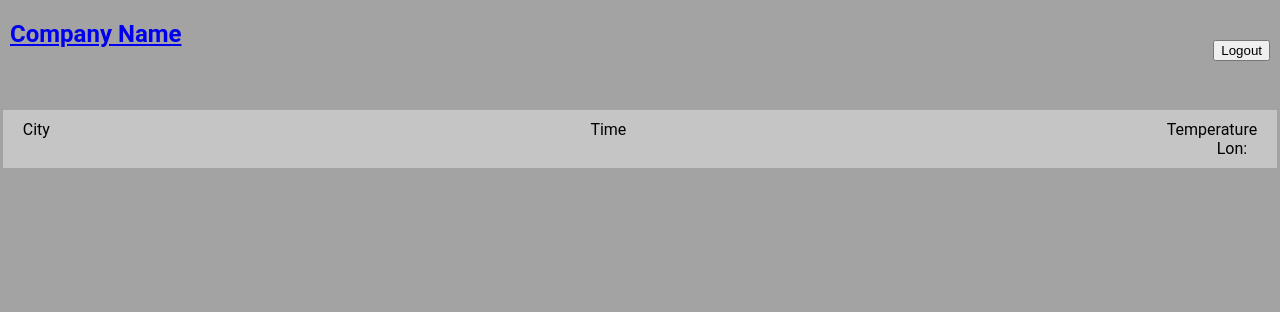
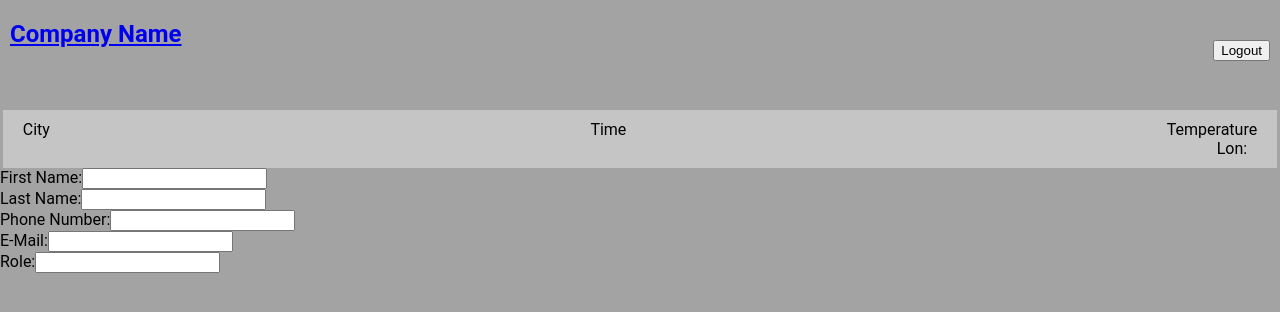
Before and after one commit to CognitivePrimate/gc-final-front-end, a React (Create React App) app: page /SubmitEmergencyContact in a window 1280 px wide. Shown: the top 312 px of the page. Built offline with nearby package versions, Linux system fonts and the light colour scheme; no server answers.

Commit message:
emergency contact components created. Working on submit functionality. Accesses database and displays on EmergencyContacts component

```diff
--- a/src/App.tsx
+++ b/src/App.tsx
@@ -49,6 +49,7 @@ import {ShiftLogContextProvider} from './ContextProviders/ShiftLogProvider';
 import { IncidentReportsContextProvider } from './ContextProviders/IncidentReportsProvider';
 import ScheduleCreation from './Components/ScheduleCreation/schedule-creation';
 import { AuthContextProvider } from './ContextProviders/auth-context';
+import SubmitEmergencyContact from './Components/SubmitEmergencyContact/SubmitEmergencyContact';
 
 
 
@@ -90,6 +91,10 @@ function App() {
           </Route>
         </IncidentReportsContextProvider>
 
+          <Route path="/SubmitEmergencyContact" exact>
+              <SubmitEmergencyContact/>
+          </Route>
+
         <Route path="/ScheduleCreation" exact>
           <ScheduleCreation />
         </Route>
--- a/src/Components/HomeScreen/HomeScreen.tsx
+++ b/src/Components/HomeScreen/HomeScreen.tsx
@@ -22,9 +22,9 @@ const HomeScreen = () => {
                     <button className="home-screen-button">Events</button>
                 </section>
                 <section className="home-screen-options-admin home-screen-options-containers hidden">
-                    <button className="home-screen-button">Add Emergency Contact</button>
-                    <button className="home-screen-button">Add Event</button>
-                    <Link to="/ScheduleCreation"><button className="home-screen-button">Create Schedule</button></Link>
+                    <Link to="/SubmitEmergencyContact"><button className="home-screen-button">Submit Emergency Contact</button>
+                    <button className="home-screen-button">Add Event</button></Link>
+                    <Link to="/ScheduleCreation" className="home-screen-button-link"><button className="home-screen-button">Create Schedule</button></Link>
                 </section>
             </div>
         </main>
--- a/src/Components/IncidentReportLogs/IncidentReportLogs.tsx
+++ b/src/Components/IncidentReportLogs/IncidentReportLogs.tsx
@@ -1,14 +1,26 @@
-import React from 'react';
+import React, { useEffect, useState } from 'react';
 import { useContext } from "react";
 import { Link } from "react-router-dom";
 import { IncidentReportsContext } from "../../ContextProviders/IncidentReportsProvider";
+import { IncidentReport } from '../../Model/Interfaces';
+import { fetchIncidentReports } from '../../services';
 import IncidentReportItem from "../IncidentReportItem/IncidentReportItem";
 
 
 
 const IncidentReportLogs = () => {
 
-    const {incidentReports} = useContext(IncidentReportsContext);
+    // This is a function importing the API call from the services tab.
+    // we use that API call, and 'then' set the state to what returns from the API call
+    const loadIncidentReports = () => {
+        fetchIncidentReports().then(setIncidentReports);
+    }
+
+    // state for when the IncidentReports are fetched, this gives us a place to keep them
+    const [incidentReports, setIncidentReports] = useState<IncidentReport[]>([]);
+
+    // use effect so it only loads up once
+    useEffect(loadIncidentReports, []);
 
     return (
         <main>
--- /dev/null
+++ b/src/Components/SubmitEmergencyContact/SubmitEmergencyContact.tsx
@@ -0,0 +1,39 @@
+
+
+
+const SubmitEmergencyContact = () => {
+
+
+
+
+    return(
+        <main>
+            <form action="submit">
+                <div>
+                    <label htmlFor="first-name">First Name:</label>
+                    <input type="text" name="first-name" id="first-name"/>
+                </div>
+                <div>
+                    <label htmlFor="last-name">Last Name:</label>
+                    <input type="text" name="last-name" id="last-name"/>
+                </div>
+                <div>
+                    <label htmlFor="phone-number">Phone Number:</label>
+                    <input type="text" name="phone-number" id="phone-number"/>
+                </div>
+                <div>
+                    <label htmlFor="email">E-Mail:</label>
+                    <input type="text" name="email" id="email"/>
+                </div>
+                <div>
+                    <label htmlFor="contact-role">Role:</label>
+                    <input type="text" name="contact-role" id="contact-role"/>
+                </div>
+            </form>
+
+        </main>
+    )
+}
+
+
+export default SubmitEmergencyContact;
--- a/src/Components/SubmitIncidentReport/SubmitIncidentReport.tsx
+++ b/src/Components/SubmitIncidentReport/SubmitIncidentReport.tsx
@@ -2,6 +2,7 @@ import { ObjectId } from 'bson';
 import React, { FormEvent, useState } from 'react';
 import { Link } from 'react-router-dom';
 import { IncidentReport } from '../../Model/Interfaces';
+import { addIncidentReport } from '../../services';
 
 const SubmitIncidentReport = () => {
    const [author, setAuthor] = useState("");
@@ -13,18 +14,26 @@ const SubmitIncidentReport = () => {
    const [incidentReports, setIncidentReports] = useState<IncidentReport[]>([]);
 
  //functions to handle onSubmit
+    // const onSubmit = (incidentReport: IncidentReport) => {
+    //     // setShiftLogs(prevShiftLogs => [
+    //     //     ...prevShiftLogs,
+    //     //     shiftLog
+    //     // ]);
+    //     // console.log("trying", shiftLogs);
+    //     // WHY ONLY WORK THIS WAY?!
+    //     let newIncidentReport: IncidentReport[] = incidentReports;
+    //     newIncidentReport.push(incidentReport);
+    //     setIncidentReports(newIncidentReport);
+    //     console.log("incidentReports post onSubmit function", incidentReports)
+    // }
+
     const onSubmit = (incidentReport: IncidentReport) => {
-        // setShiftLogs(prevShiftLogs => [
-        //     ...prevShiftLogs,
-        //     shiftLog
-        // ]);
-        // console.log("trying", shiftLogs);
-        // WHY ONLY WORK THIS WAY?!
-        let newIncidentReport: IncidentReport[] = incidentReports;
-        newIncidentReport.push(incidentReport);
-        setIncidentReports(newIncidentReport);
-        console.log("incidentReports post onSubmit function", incidentReports)
+        // record the input values
+        console.log(incidentReport);
+        addIncidentReport(incidentReport)
     }
+
+
 
  //handles submit event with ShiftLog object key values -FIX ANY
     const handlesubmit = (e: FormEvent) => {
--- a/src/Model/Interfaces.ts
+++ b/src/Model/Interfaces.ts
@@ -9,6 +9,8 @@ export interface GeoLocationCon {
     GeoLocation: GeoLocation | any,
     updateLocation: (geoLocation: GeoLocation) => void
 }
+
+
 
 export interface ShiftLog {
     user?: firebase.User | null;
@@ -67,6 +69,7 @@ export interface EmergencyContact {
     firstName: string;
     lastName: string;
     phoneNumber: number;
+    role?: string,
     email?: string;
     _id?: ObjectId;
 }
--- a/src/services.ts
+++ b/src/services.ts
@@ -2,7 +2,7 @@ import axios from "axios";
 import { useContext} from "react";
 
 // import variables from weather header component for api request
-import { GeoLocation, ShiftLog } from "./Model/Interfaces";
+import { EmergencyContact, GeoLocation, IncidentReport, ShiftLog } from "./Model/Interfaces";
 import {GeoLocationContext} from "./ContextProviders/WeatherLocationProvider"
 
 // gets API key from .env file
@@ -27,12 +27,17 @@ export function fetchAllWeather(location: GeoLocation){
 
 const baseUrl = 'https://us-central1-my-scheduling-backend.cloudfunctions.net/api';
 
+
+
+/// **  ShiftLogs access ** ///
+
+
 export function fetchShiftLogs() : Promise<ShiftLog[]> {
   return axios.get(`${baseUrl}/ShiftLogs`)
   .then(res => res.data)
 }
 
-export function addShiftLog(shiftLog: ShiftLog | undefined) : Promise<ShiftLog | undefined> {
+export function addShiftLog(shiftLog: ShiftLog | undefined) : Promise<ShiftLog> {
   return axios.post(`${baseUrl}/ShiftLogs`, shiftLog).then(res => res.data);
 }
 
@@ -42,3 +47,29 @@ export function addShiftLog(shiftLog: ShiftLog | undefined) : Promise<ShiftLog |
 //   })
 //   .then(res => res.data)
 // }
+
+
+
+/// ** IncidentReports Access ** ///
+
+
+export function fetchIncidentReports() : Promise<IncidentReport[]> {
+  return axios.get(`${baseUrl}/IncidentReports`)
+  .then(res => res.data)
+}
+
+export function addIncidentReport(shiftLog: IncidentReport | undefined) : Promise<IncidentReport> {
+  return axios.post(`${baseUrl}/IncidentReports`, shiftLog).then(res => res.data);
+}
+
+
+/// ** EmergencyContacts Access ** ///
+
+export function fetchEmergencyContacts() : Promise<EmergencyContact[]> {
+  return axios.get(`${baseUrl}/EmergencyContacts`)
+  .then(res => res.data)
+}
+
+export function addEmergencyContact(shiftLog: EmergencyContact | undefined) : Promise<EmergencyContact> {
+  return axios.post(`${baseUrl}/EmergencyContacts`, shiftLog).then(res => res.data);
+}
```
Also changed, not shown: src/Components/EmergencyContactItem/EmergencyContactItem.tsx (added, +25 -0 lines), src/Components/EmergencyContacts/EmergencyContacts.tsx (added, +32 -0 lines).
